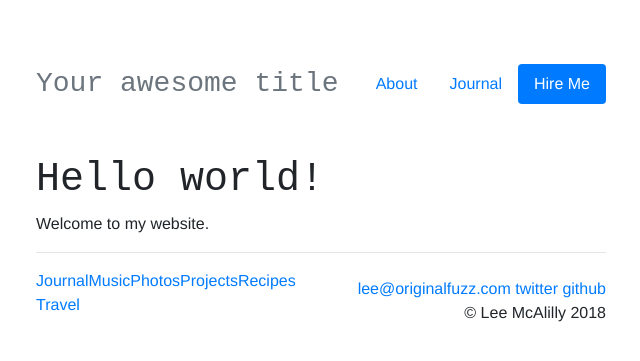
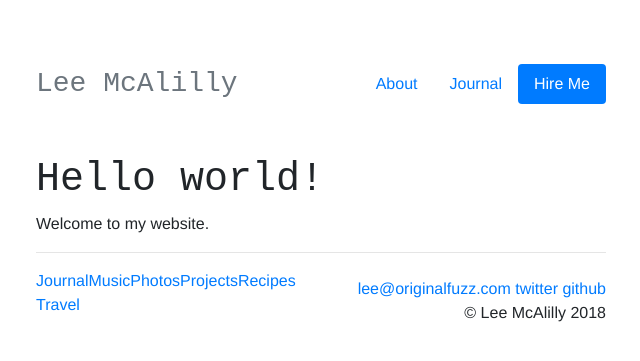
Before and after one commit to leemcalilly/lee_2020, a Jekyll site: the page built from index.md, in a window 1280 px wide. Shown: the top 361 px of the page, without its empty margins (319-959 px from the left). Built offline with Jekyll 4.4.1, drawn with Linux system fonts in a browser that asks for light colours; nearby versions of some CDN libraries.

Commit message:
config urls for github pages

```diff
--- a/_config.yml
+++ b/_config.yml
@@ -13,14 +13,14 @@
 # you will see them accessed via {{ site.title }}, {{ site.email }}, and so on.
 # You can create any custom variable you would like, and they will be accessible
 # in the templates via {{ site.myvariable }}.
-title: Your awesome title
-email: your-email@example.com
+title: Lee McAlilly
+email: lee@originalfuzz.com
 description: >- # this means to ignore newlines until "baseurl:"
   Write an awesome description for your new site here. You can edit this
   line in _config.yml. It will appear in your document head meta (for
   Google search results) and in your feed.xml site description.
-baseurl: "" # the subpath of your site, e.g. /blog
-url: "" # the base hostname & protocol for your site, e.g. http://example.com
+baseurl: "/lee" # the subpath of your site, e.g. /blog
+url: "https://leemcalilly.github.io/lee" # the base hostname & protocol for your site, e.g. http://example.com
 twitter_username: jekyllrb
 github_username:  jekyll
 
--- a/_includes/footer.html
+++ b/_includes/footer.html
@@ -26,13 +26,13 @@
 
     <div class="col">
       <p class="credits float-right">
-        <a href="#">lee@originalfuzz.com</a>
+        <a href="#">{{ site.email }}</a>
         <a href="#">twitter</a>
         <a href="#">github</a>
       </p>
 
       <p class="copyright float-right">
-        &copy; Lee McAlilly {{ 'now' | date: "%Y" }}
+        &copy; {{ site.title }} {{ 'now' | date: "%Y" }}
       </p>
     </div><!-- /.col -->
   </div><!-- /.row -->
```
